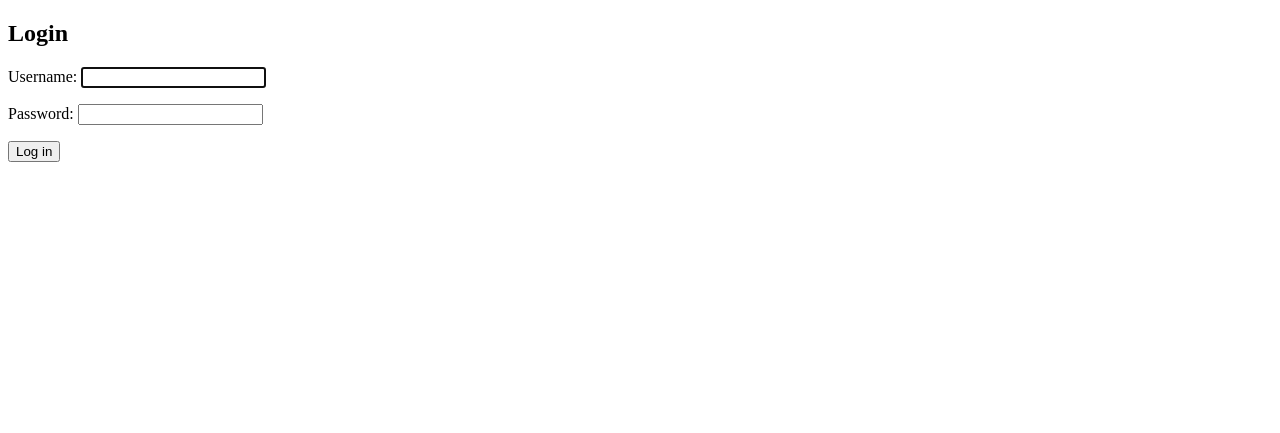
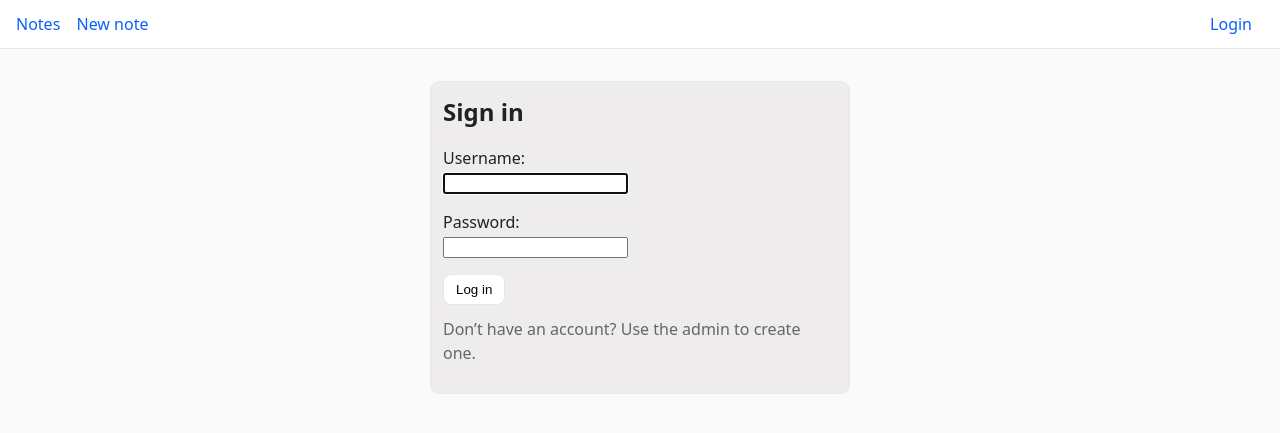
Before and after one commit to VinceVSCode/Django_Playground, a Django app: page /accounts/login/ in a window 1280 px wide. Shown: the top 433 px of the page. Run offline with Django 5.2, Linux system fonts and the light colour scheme.

Commit message:
-Refactor login template: extend base.html and improve error message display -Add home view to redirect users based on authentication status

```diff
--- a/DjangoPlayground/firstsite/templates/firstsite/base.html
+++ b/DjangoPlayground/firstsite/templates/firstsite/base.html
@@ -8,10 +8,21 @@
 </head>
 <body>
   <nav>
-    <a href="{% url 'note_lists' %}">Notes</a> |
-    <a href="{% url 'create_note' %}">New note</a> |
-    <a href="/accounts/logout/">Logout</a>
+    <a href="{% url 'note_lists' %}">Notes</a>
+    <a href="{% url 'create_note' %}">New note</a>
+
+    <span style="float:right">
+      {% if request.user.is_authenticated %}
+        <form action="{% url 'logout' %}" method="post" style="display:inline">
+          {% csrf_token %}
+          <button class="button" type="submit">Logout</button>
+        </form>
+      {% else %}
+        <a href="{% url 'login' %}">Login</a>
+      {% endif %}
+    </span>
   </nav>
+
   <!-- Flash messages -->
   {% if messages %}
     <ul class="messages">
--- a/DjangoPlayground/firstsite/templates/registration/login.html
+++ b/DjangoPlayground/firstsite/templates/registration/login.html
@@ -1,19 +1,30 @@
-<!DOCTYPE html>
-<html lang="en">
-<head>
-    <meta charset="UTF-8">
-    <meta name="viewport" content="width=device-width, initial-scale=1">
-    <title>Login</title>
-</head>
-<body>
-    <h2>Login</h2>
-    {% if form.errors %}
-        <p style="color: rgba(141, 12, 12, 0.925);">Invalid username or password</p>
-    {% endif %}
-    <form method="post">
-        {% csrf_token %}
-        {{ form.as_p }}
-        <button type="submit">Log in</button>
-    </form>
-</body>
-</html>
+{% extends "firstsite/base.html" %}
+{% block title %}Login{% endblock %}
+
+{% block content %}
+<div class="card" style="max-width:420px;margin:2rem auto;">
+  <h2 style="margin-top:0;">Sign in</h2>
+
+  {% if form.errors %}
+    <p class="message error">Invalid username or password.</p>
+  {% endif %}
+
+  <form method="post" action="{% url 'login' %}">
+    {% csrf_token %}
+    <p>
+      {{ form.username.label_tag }}<br>
+      {{ form.username }}
+    </p>
+    <p>
+      {{ form.password.label_tag }}<br>
+      {{ form.password }}
+    </p>
+    <button class="button" type="submit">Log in</button>
+    <input type="hidden" name="next" value="{% url 'note_lists' %}">
+  </form>
+
+  <p class="muted" style="margin-top:.75rem;">
+    Don’t have an account? Use the admin to create one.
+  </p>
+</div>
+{% endblock %}
```
